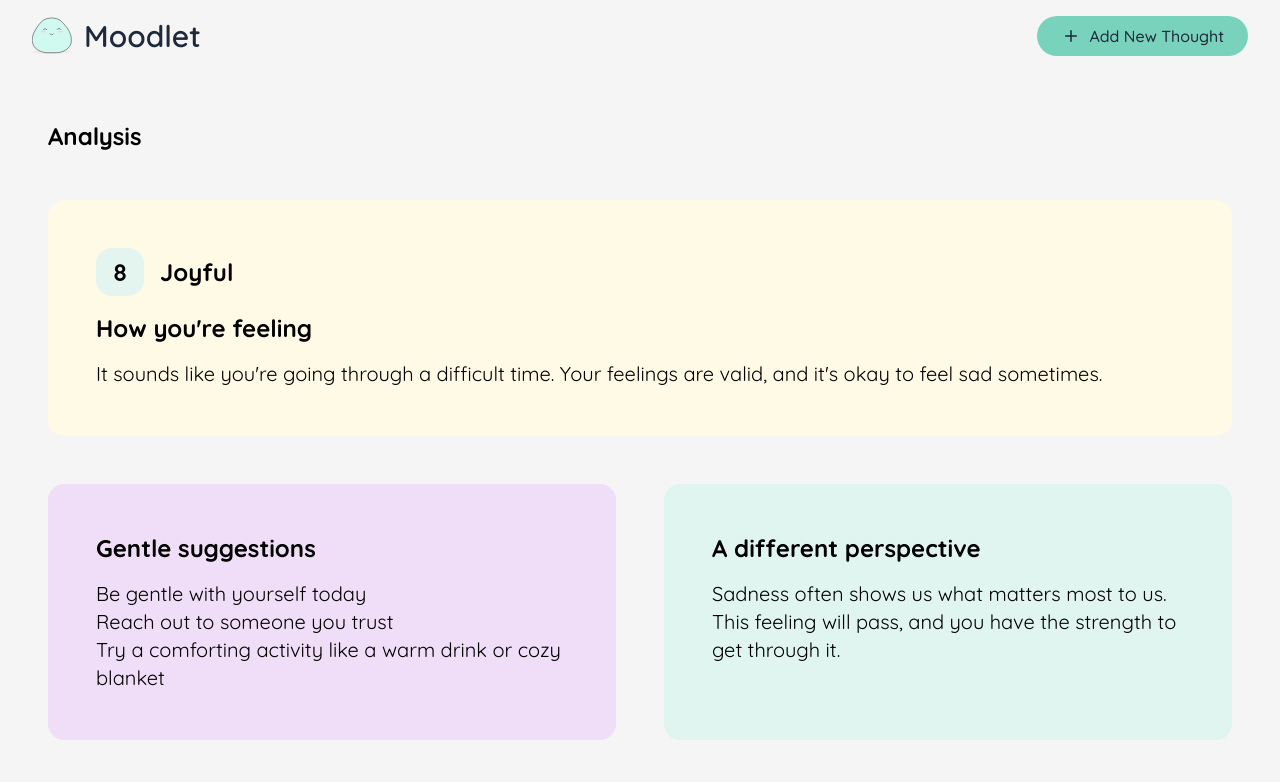
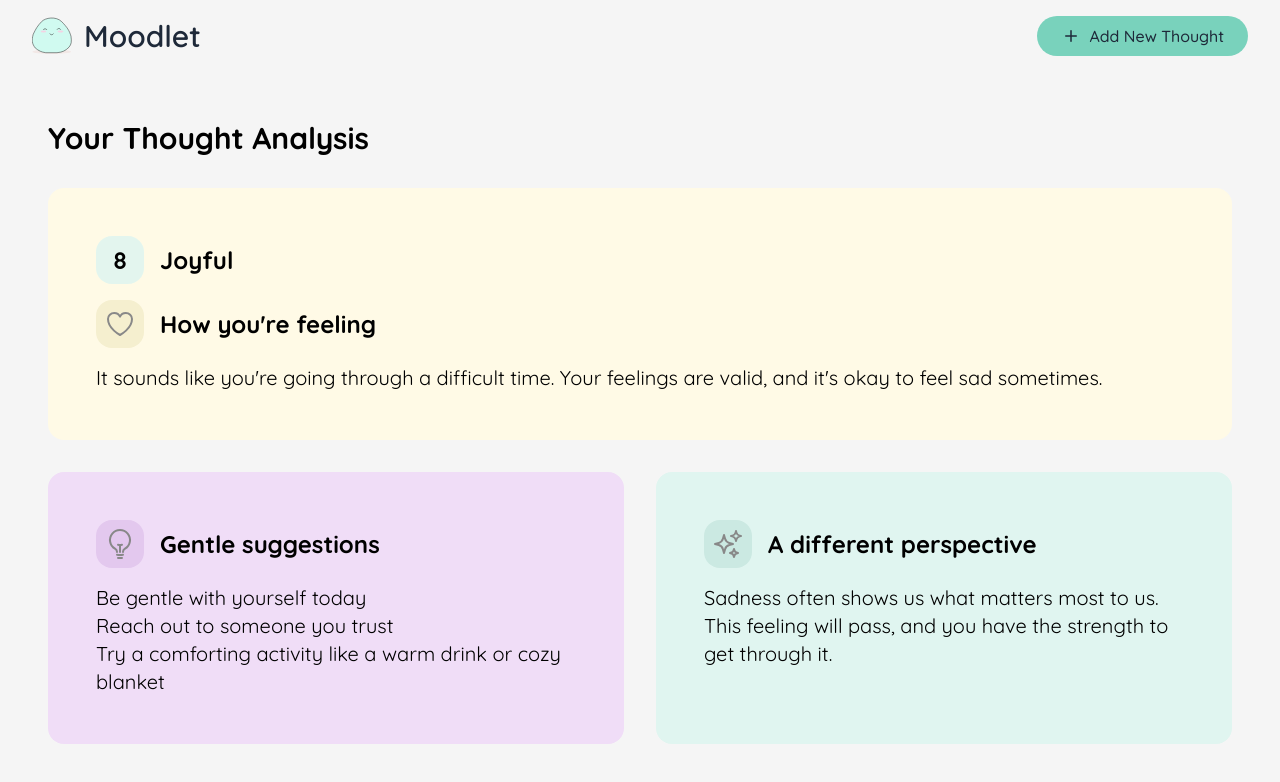
Before and after one commit to silhuang/health-companion-app, a React (Vite) app in the folder frontend/: page / in a window 1280 px wide. Shown: the top 782 px of the page. Built offline with nearby package versions, Linux system fonts and the light colour scheme.

Commit message:
Add icons to analysis cards

```diff
--- a/frontend/src/components/analysis/Analysis.tsx
+++ b/frontend/src/components/analysis/Analysis.tsx
@@ -1,21 +1,24 @@
 import AnalysisCard from "./AnalysisCard";
+import { HeartIcon, LightBulbIcon, SparklesIcon } from "@heroicons/react/24/outline";
 
 const Analysis = () => {
   return (
-    <div className="flex flex-col gap-12 p-12 max-w-350 mx-auto">
-      <div className="text-2xl font-bold">Analysis</div>
+    <div className="flex flex-col gap-8 p-12 max-w-350 mx-auto">
+      <div className="text-3xl font-bold">Your Thought Analysis</div>
       <div className="flex flex-1">
         <AnalysisCard
-          color="bg-card-yellow"
+          color="yellow"
           sentimentRating={8}
           sentimentLabel="Joyful"
+          icon={HeartIcon}
           title="How you're feeling"
           content="It sounds like you're going through a difficult time. Your feelings are valid, and it's okay to feel sad sometimes."
         />
       </div>
-      <div className="flex flex-1 gap-12">
+      <div className="flex flex-1 gap-8">
         <AnalysisCard
-          color="bg-card-purple"
+          color="purple"
+          icon={LightBulbIcon}
           title="Gentle suggestions"
           listContent={[
             "Be gentle with yourself today",
@@ -24,7 +27,8 @@ const Analysis = () => {
           ]}
         />
         <AnalysisCard
-          color="bg-card-green"
+          color="green"
+          icon={SparklesIcon}
           title="A different perspective"
           content="Sadness often shows us what matters most to us. This feeling will pass, and you have the strength to get through it."
         />
--- a/frontend/src/components/analysis/AnalysisCard.tsx
+++ b/frontend/src/components/analysis/AnalysisCard.tsx
@@ -1,22 +1,41 @@
+import React from "react";
+
 type AnalysisCardProps = {
   color?: string;
   sentimentRating?: number;
   sentimentLabel?: string;
+  icon?: React.ComponentType<any>;
   title: string;
   content?: string;
   listContent?: string[];
+};
+
+const COLOR_MAP = {
+  green: {
+    base: "bg-card-green",
+    dark: "bg-card-green-dark",
+  },
+  yellow: {
+    base: "bg-card-yellow",
+    dark: "bg-card-yellow-dark",
+  },
+  purple: {
+    base: "bg-card-purple",
+    dark: "bg-card-purple-dark",
+  },
 };
 
 const AnalysisCard = ({
   color,
   sentimentRating,
   sentimentLabel,
+  icon,
   title,
   content,
   listContent,
 }: AnalysisCardProps) => {
   return (
-    <div className={`flex flex-col w-full gap-4 rounded-2xl p-12 ${color}`}>
+    <div className={`flex flex-col w-full gap-4 rounded-2xl p-12 ${COLOR_MAP[color].base}`}>
       {sentimentRating && sentimentLabel && (
         <div className="flex gap-4 items-center">
           <div className="w-12 h-12 flex items-center justify-center font-bold text-2xl rounded-2xl bg-card-green/90">
@@ -25,7 +44,13 @@ const AnalysisCard = ({
           <div className="font-black text-2xl">{sentimentLabel}</div>
         </div>
       )}
-      <div className="text-2xl font-bold">{title}</div>
+      <div className="flex gap-4 items-center">
+        <div className={`w-12 h-12 flex items-center justify-center ${COLOR_MAP[color].dark} rounded-2xl`}>
+          {icon &&
+            React.createElement(icon, { className: "w-8 h-8 text-text-muted" })}
+        </div>
+        <div className="text-2xl font-bold">{title}</div>
+      </div>
       {content && <div className="text-xl">{content}</div>}
       {listContent && (
         <div className="text-xl">
--- a/frontend/src/index.css
+++ b/frontend/src/index.css
@@ -32,4 +32,8 @@ body {
   --color-card-yellow: #FFFAE6;
   --color-card-purple: #F0DDF7;
   --color-card-green: #E0F5F0;
+
+  --color-card-yellow-dark: #F5EFCF;
+  --color-card-purple-dark: #E3C8EE;
+  --color-card-green-dark: #CBE9E2;
 }
```
